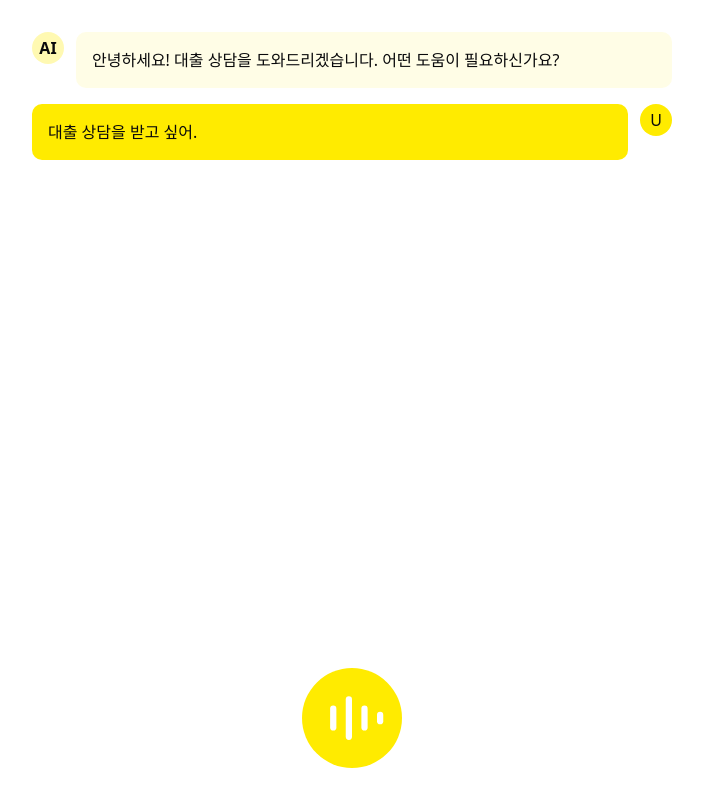
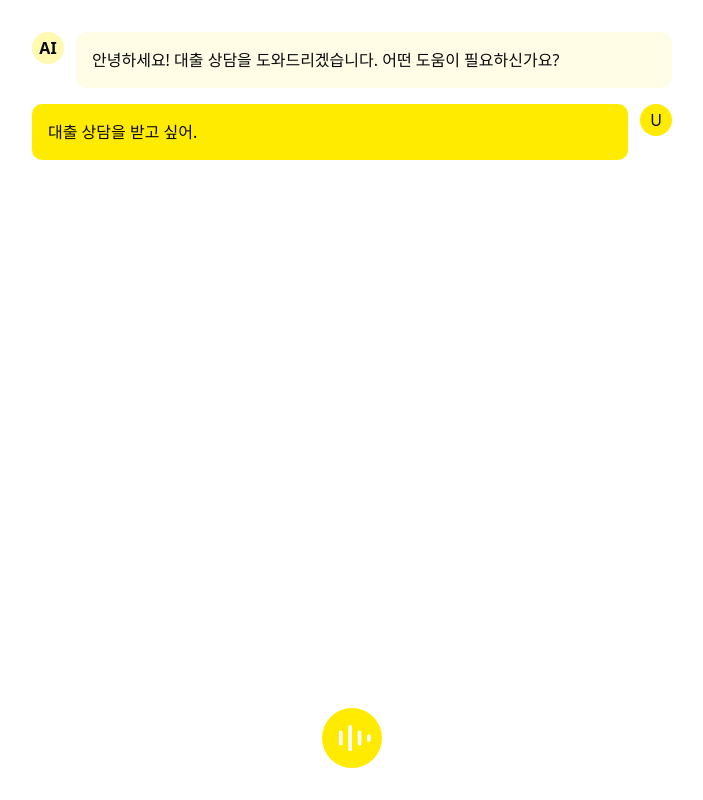
Before and after one commit to mi-reu/kpthon, a Next.js app: page /home in a window 1280 px wide. Shown: the whole page, without its empty margins (288-991 px from the left). Built offline with nearby package versions, Linux system fonts and the light colour scheme.

Commit message:
fix: 음성모드 버튼 디자인 수정

```diff
--- a/app/home/_components/VoiceChatModeButton/index.tsx
+++ b/app/home/_components/VoiceChatModeButton/index.tsx
@@ -23,8 +23,8 @@ function VoiceChatModeButton({
       <Image
         src={loading ? "/voice-loading.svg" : "/voice-chat.svg"}
         alt="음성 모드 사용"
-        width={100}
-        height={100}
+        width={60}
+        height={60}
         priority
         onClick={onClick}
       />
```
